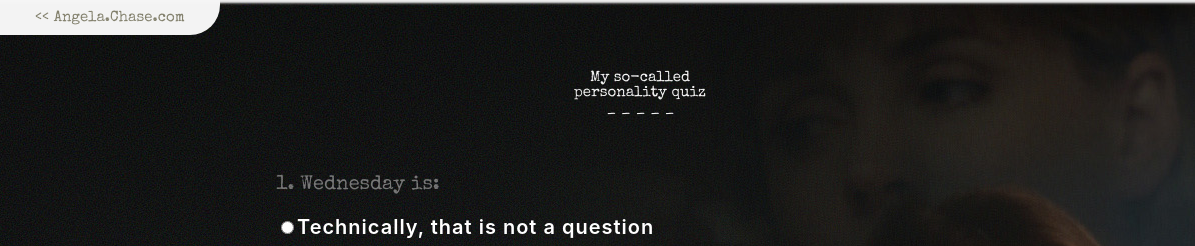
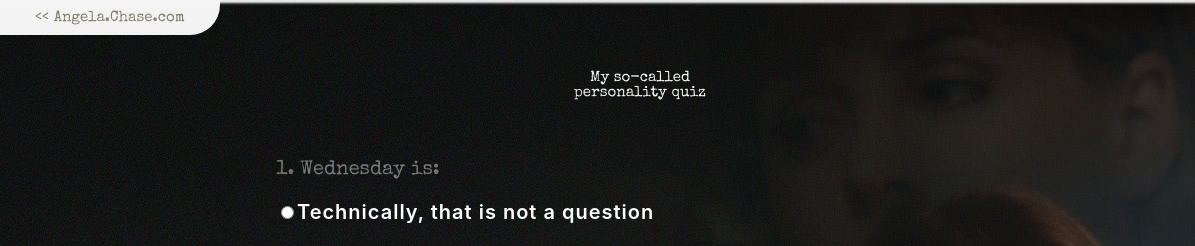
Before and after one commit to bananasofa/JS-mysocalledquiz, a plain HTML site: page index.html in a window 1280 px wide. Shown: the top 246 px of the page, 0-1195 px from the left. Drawn offline with nearby package versions, Linux system fonts and the light colour scheme.

Commit message:
Update index.html
Code needs cleaning up.

```diff
--- a/index.html
+++ b/index.html
@@ -1,3 +1,5 @@
+ <!-- this is a work in progress -->
+
 <!Doctype HTML>
 <html lang="eng">
    <head>
@@ -11,6 +13,7 @@
       <meta name="viewport" content="width=device-width, initial-scale=1.0">
    </head>
    <body>
+
       <div class="box glowing">
          <div id="top">
             <div class="button-small-left"><a href=http://www.angela-chase.com><< Angela.Chase.com</a></div>
@@ -19,7 +22,7 @@
          </div>
       </div>
       <div id="header">
-            <h1 id="text">My so-called <br>personality quiz<br>_ _ _ _ _ </h1>
+         <h1 id="text">My so-called <br>personality quiz</h1>
       </div>
       <div id="quiz">
          <div id="question"></div>
@@ -36,20 +39,15 @@
          <div id="result" style="display:none">
          </div>
          <p>Here is your result:</p>
-
          <div class=resulttext>
             <img src=results/jordan.png class="img" width="100%">
-
             <h2>if you got a 0</h2>
             <p>
                You are Jordan Catalano.
                You obviously can't read.
             </p>
          </div>
-
-
          <div class=resulttext>
-
             <img src=results/brian.png class="img" width="100%">
             <h2> 1 - 70 </h2>
             <p>
@@ -57,11 +55,7 @@
                You did not peak in high school, but, then again... you kind of did.
             </p>
          </div>
-
-
          <div class=resulttext>
-
-
             <img src=results/sharon.png class="img" width="100%">
             <h2> 71 - 140 </h2>
             <p>
@@ -69,11 +63,7 @@
                You are a sexy geek who will always stand your ground.
             </p>
          </div>
-
-
          <div class=resulttext>
-
-
             <img src=results/angela.png class="img" width="100%">
             <h2> 140 - 210 </h2>
             <p>
@@ -81,34 +71,23 @@
                You are completely self-centered, but in a likeable way.
             </p>
          </div>
-
-
          <div class=resulttext>
-
-
             <img src=results/rayanne.png class="img" width="100%">
             <h2> 211 - 300 </h2>
             <p>
                You are Rayanne Graff.
                Your heart is always in the right place.
             </p>
-
          </div>
-
          <div class=resulttext>
-
             <img src=results/delia.png class="img" width="100%">
             <h2> 301 - 400 </h2>
             <p>
                You are Delia Fisher.
                You know what you want and you are not afraid to pour your heart out there.
             </p>
-
          </div>
-
-
          <div class=resulttext>
-
             <img src=results/ricky.png class="img" width="100%">
             <h2>400 or higher</h2>
             <p>
@@ -122,7 +101,6 @@
       </div>
       <div id="footer">
          <div class="innerfooter">
-
             Would you like to contribute to this quiz? <br>
             Reach out to @theangelachase <a href="http://www.twitter.com/theangelachase>@theangelachase">twitter</a> or <a href="http://www.instagram.com/theangelachase">instagram</a><br>
             Don't forget to check out my fan-fiction at<br>
```
Lines whose indentation alone changed are shown as unchanged.
